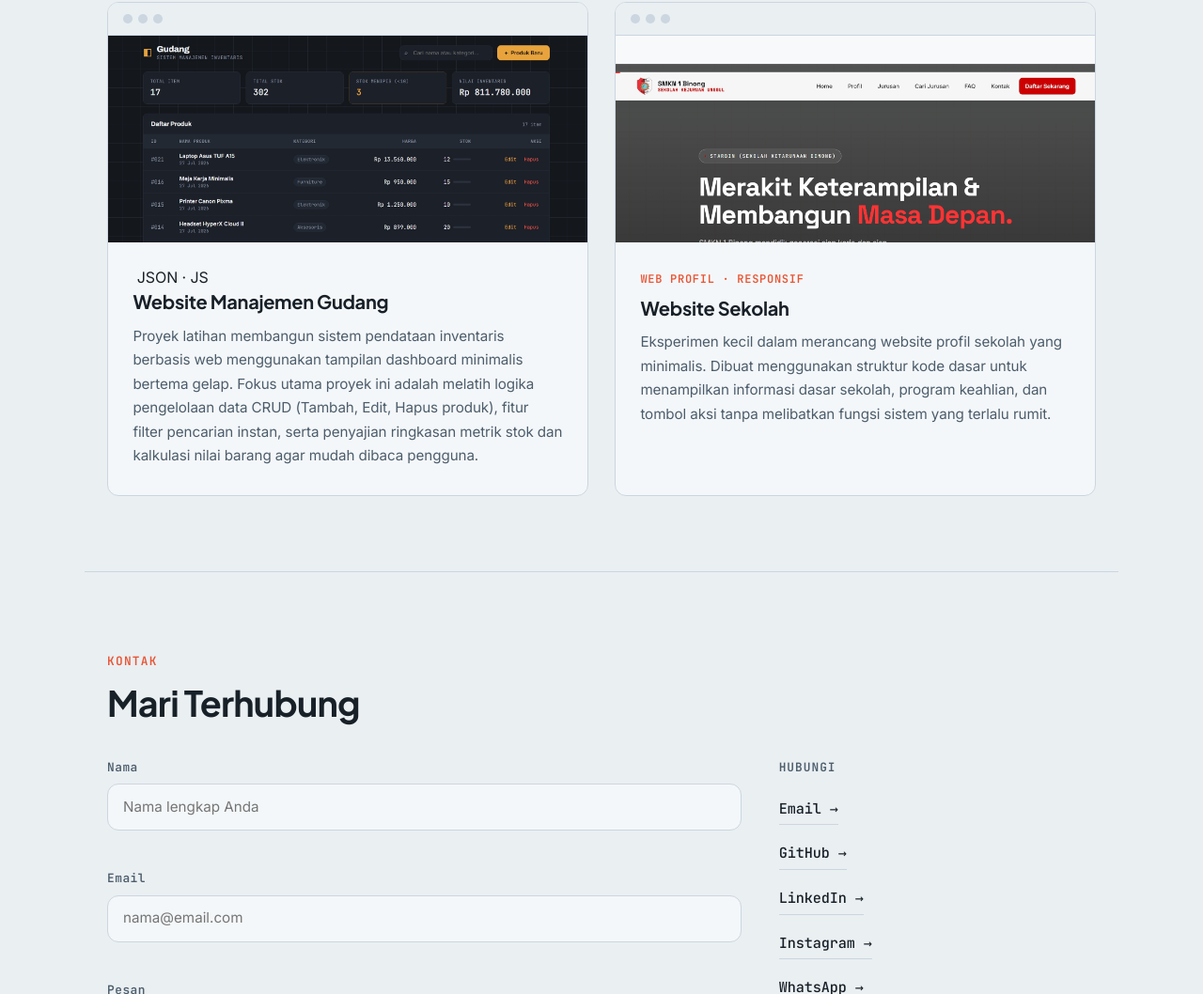
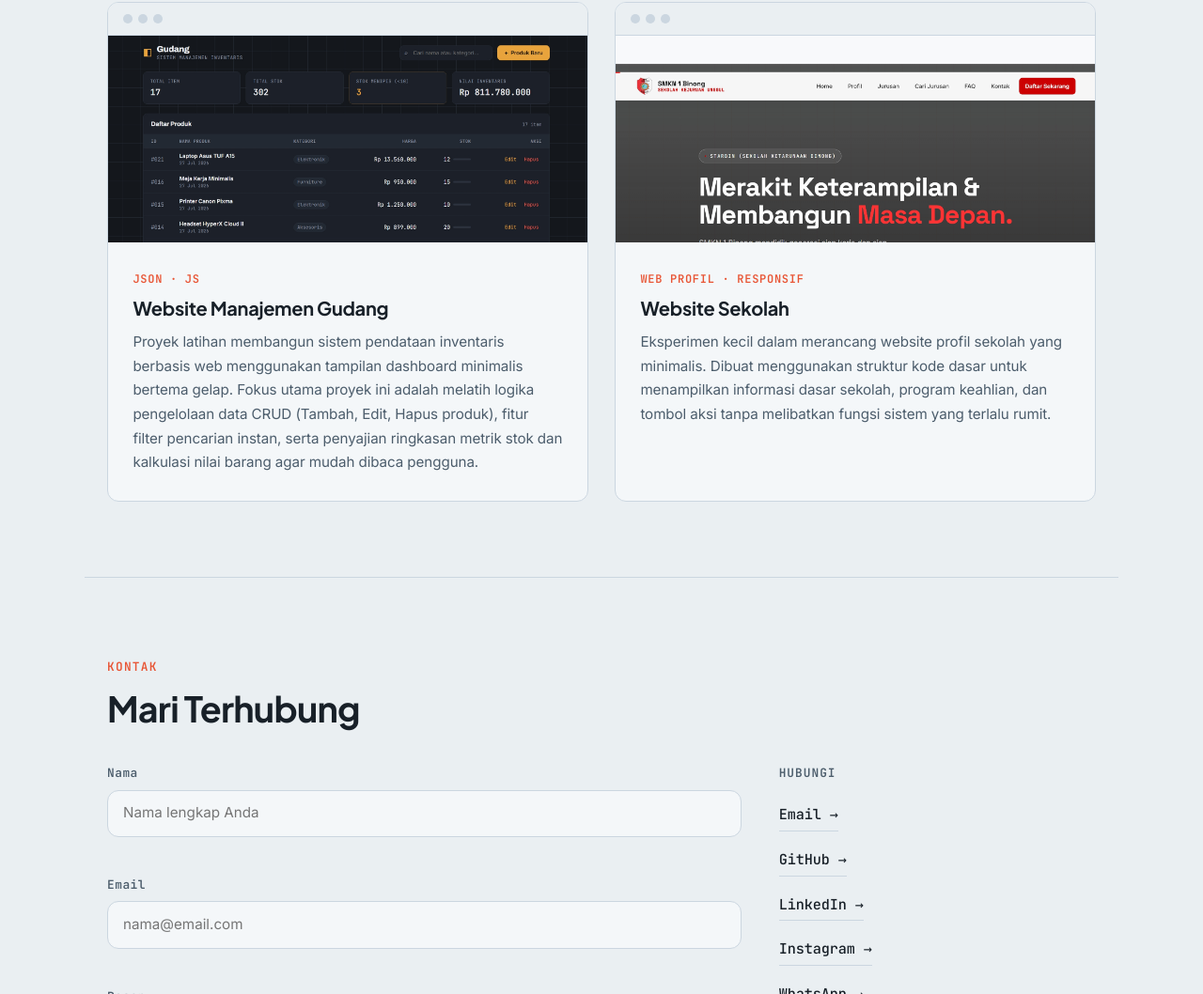
Before and after one commit to dkyjlnsh/Portfolio-Pribadi, a plain HTML site: page index.html in a window 1280 px wide. Shown: the part 1980-3038 px from the top of the page at 94% size. Drawn offline with Linux system fonts and the light colour scheme.

Commit message:
update teks navbar, tag project, dan kontak

```diff
--- a/index.html
+++ b/index.html
@@ -121,7 +121,7 @@
             <img src="assets/gudang.jpg.jpeg" alt="Preview Website Manajemen Gudang" loading="lazy">
           </div>
           <div class="project-card__body">
-            <span class="project-card__tag"></span>  JSON · JS </span>
+            <span class="project-card__tag">  JSON · JS </span>
             <h3 class="project-card__title">Website Manajemen Gudang</h3>
             <p class="project-card__desc">
               Proyek latihan membangun sistem pendataan inventaris berbasis web menggunakan tampilan dashboard minimalis bertema gelap. Fokus utama proyek ini adalah melatih logika pengelolaan data CRUD (Tambah, Edit, Hapus produk), fitur filter pencarian instan, serta penyajian ringkasan metrik stok dan kalkulasi nilai barang agar mudah dibaca pengguna.
```
